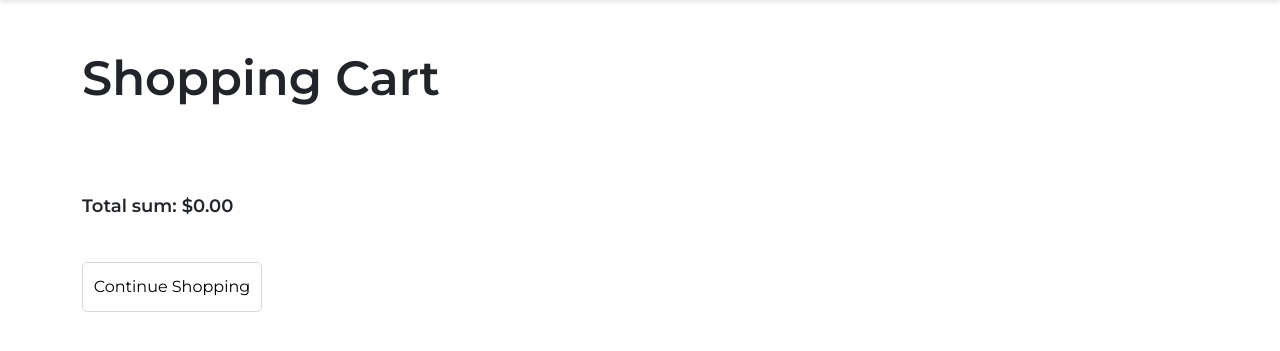
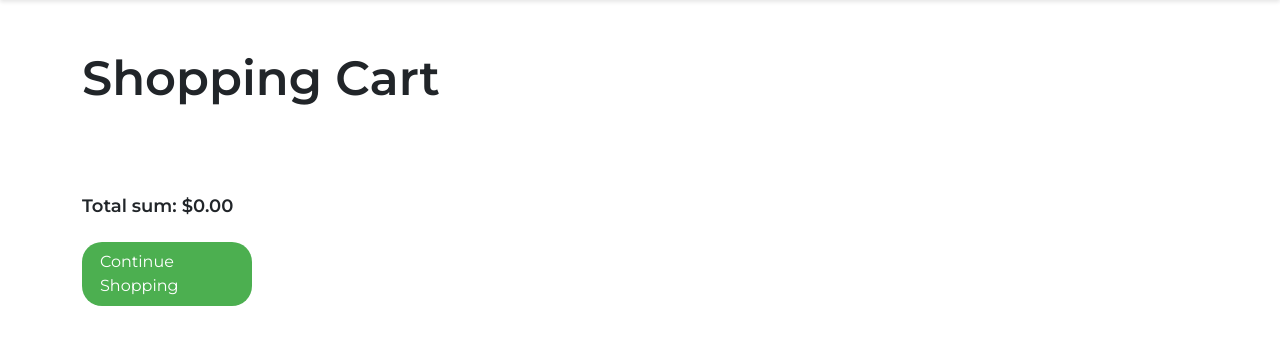
Before and after one commit to sixoper77/PizzaShop, a Django app: page /cart/ in a window 1280 px wide. Shown: the part 80-431 px from the top of the page. Run offline with Django 5.2, Linux system fonts and the light colour scheme; parts of the project's set-up code (start-up, migrations or seed data) failed here and were passed over; some libraries are stand-ins or nearby versions.

Commit message:
updated design

```diff
--- a/app2/cart/templates/cart/detail.html
+++ b/app2/cart/templates/cart/detail.html
@@ -45,10 +45,11 @@
             <h5>Total sum: ${{ cart.get_total_price }}</h5>
         </div>
         <div class="cart-buttons d-flex gap-3">
-            <a href="/shop" class="cart-btn">Continue Shopping</a>
+            <a href="/shop" class="add-to-cart-btn">Continue Shopping</a>
             {% with cart_quantity=cart|length %}
                 {% if cart_quantity > 0 %}
-                    <a href="{% url "orders:order_create" %}" class="cart-btn">Checkout</a>
+                    <a href="{% url "orders:order_create" %}" class="add-to-cart-btn">Checkout
+                        <span class="material-symbols-outlined">shopping_cart_checkout</span></a>
                 {% endif %}
             {% endwith %}
         </div>
```
